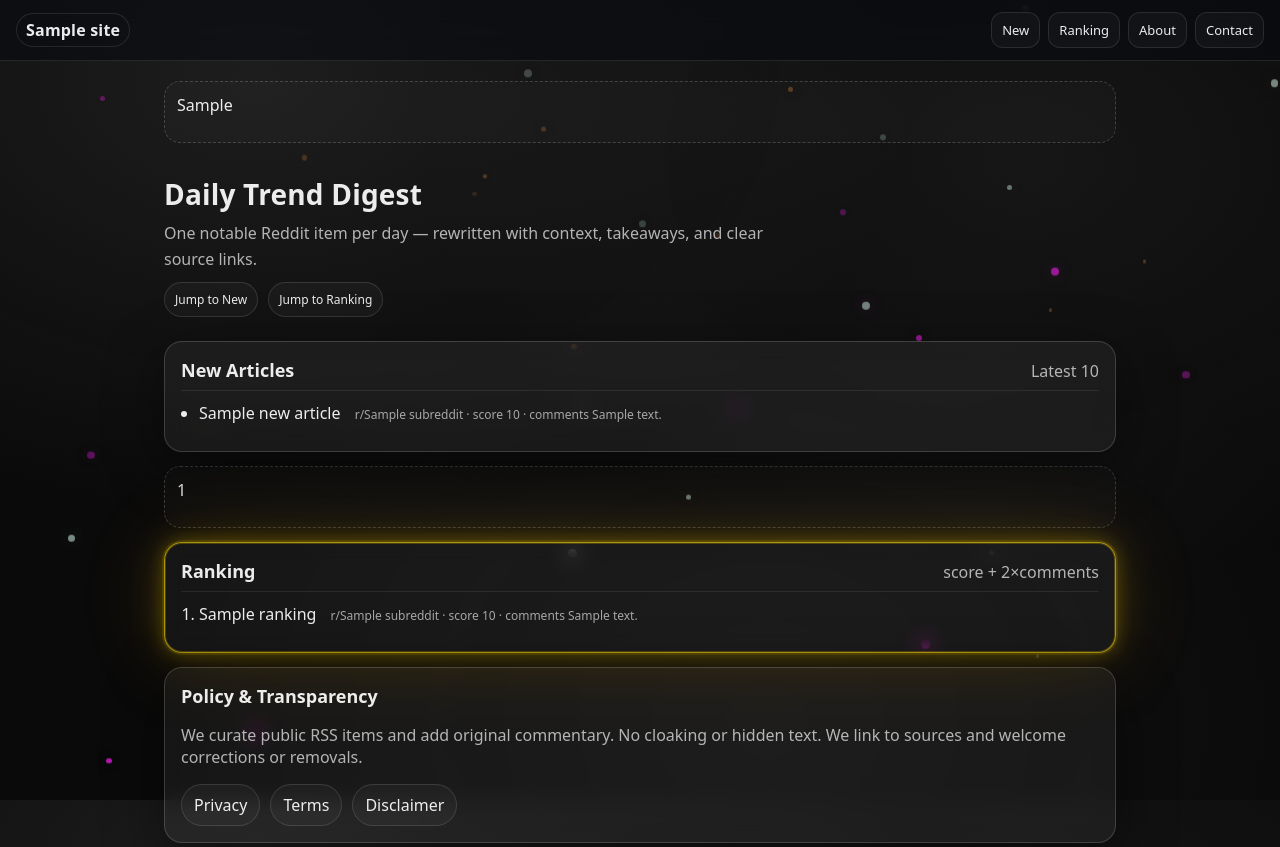
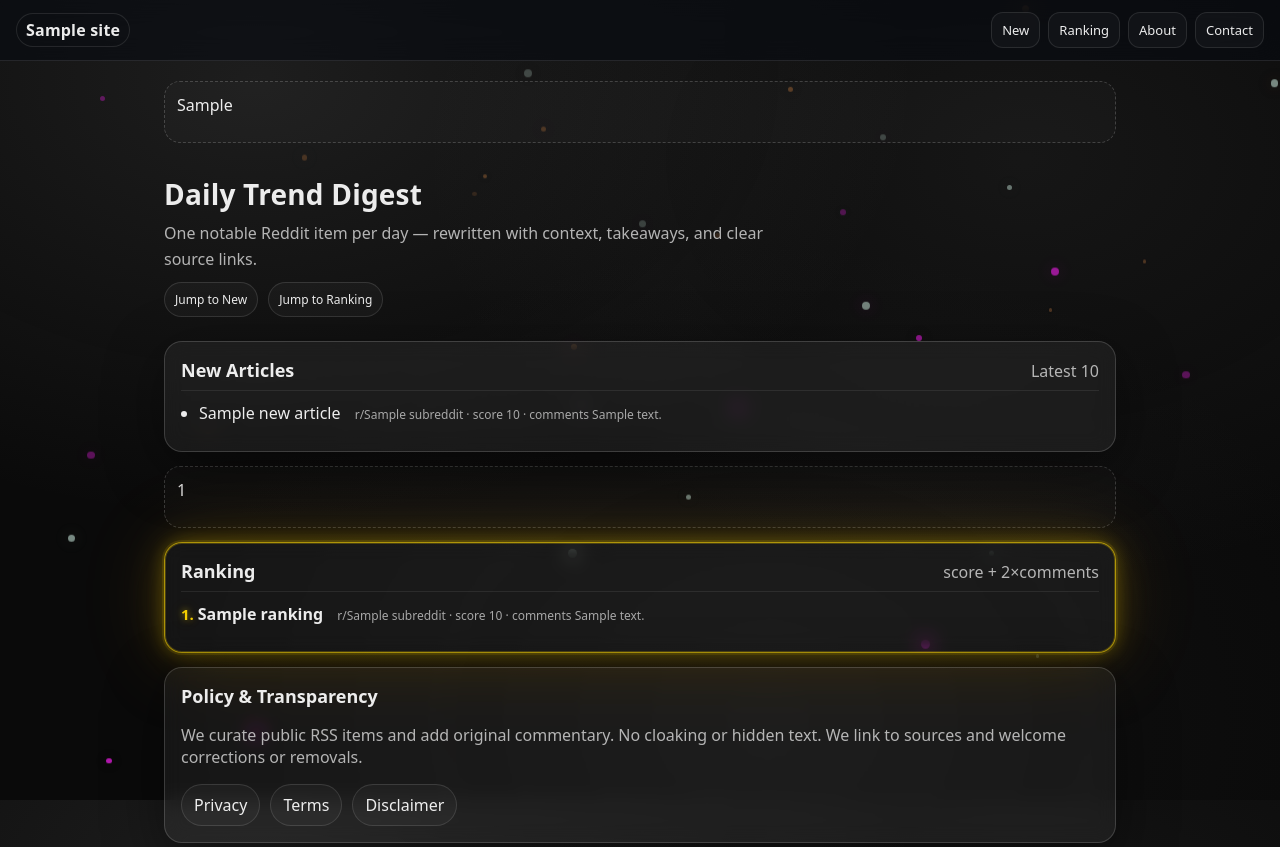
Before and after one commit to Mikann20041029/Nompower, a Python web app: template nompower_pipeline/templates/index.html in a window 1280 px wide. Shown: the top 847 px of the page. Run offline with Jinja, Linux system fonts and the light colour scheme; the template is opened without the code that fills it: most values are stand-ins (such as "Sample title", 1, 10 or a date in 2020).

Commit message:
Update style.css

```diff
--- a/nompower_pipeline/static/style.css
+++ b/nompower_pipeline/static/style.css
@@ -137,6 +137,48 @@ body{
     var(--shadow);
 }
 
+/* Ranking numbers (1/2/3): gold / silver / bronze glow */
+#ranking .olist{
+  list-style-position: inside; /* make marker easier to see */
+  padding-left: 0;             /* optional: aligns nicely */
+}
+
+#ranking .olist > li::marker{
+  font-weight: 800;
+  font-size: 15px;
+}
+
+/* 1st: Gold */
+#ranking .olist > li:nth-child(1)::marker{
+  color: rgba(255, 215, 0, 0.95);
+  text-shadow:
+    0 0 6px rgba(255, 215, 0, 0.55),
+    0 0 16px rgba(255, 215, 0, 0.28),
+    0 0 34px rgba(255, 170, 0, 0.18);
+}
+
+/* 2nd: Silver */
+#ranking .olist > li:nth-child(2)::marker{
+  color: rgba(230, 235, 255, 0.95);
+  text-shadow:
+    0 0 6px rgba(230, 235, 255, 0.55),
+    0 0 16px rgba(200, 210, 255, 0.28),
+    0 0 34px rgba(180, 190, 255, 0.18);
+}
+
+/* 3rd: Bronze */
+#ranking .olist > li:nth-child(3)::marker{
+  color: rgba(205, 127, 50, 0.95);
+  text-shadow:
+    0 0 6px rgba(205, 127, 50, 0.55),
+    0 0 16px rgba(205, 127, 50, 0.28),
+    0 0 34px rgba(255, 140, 0, 0.16);
+}
+
+/* (optional) make top3 titles slightly match the prestige */
+#ranking .olist > li:nth-child(-n+3) a{
+  font-weight: 650;
+}
 
 
 
```
